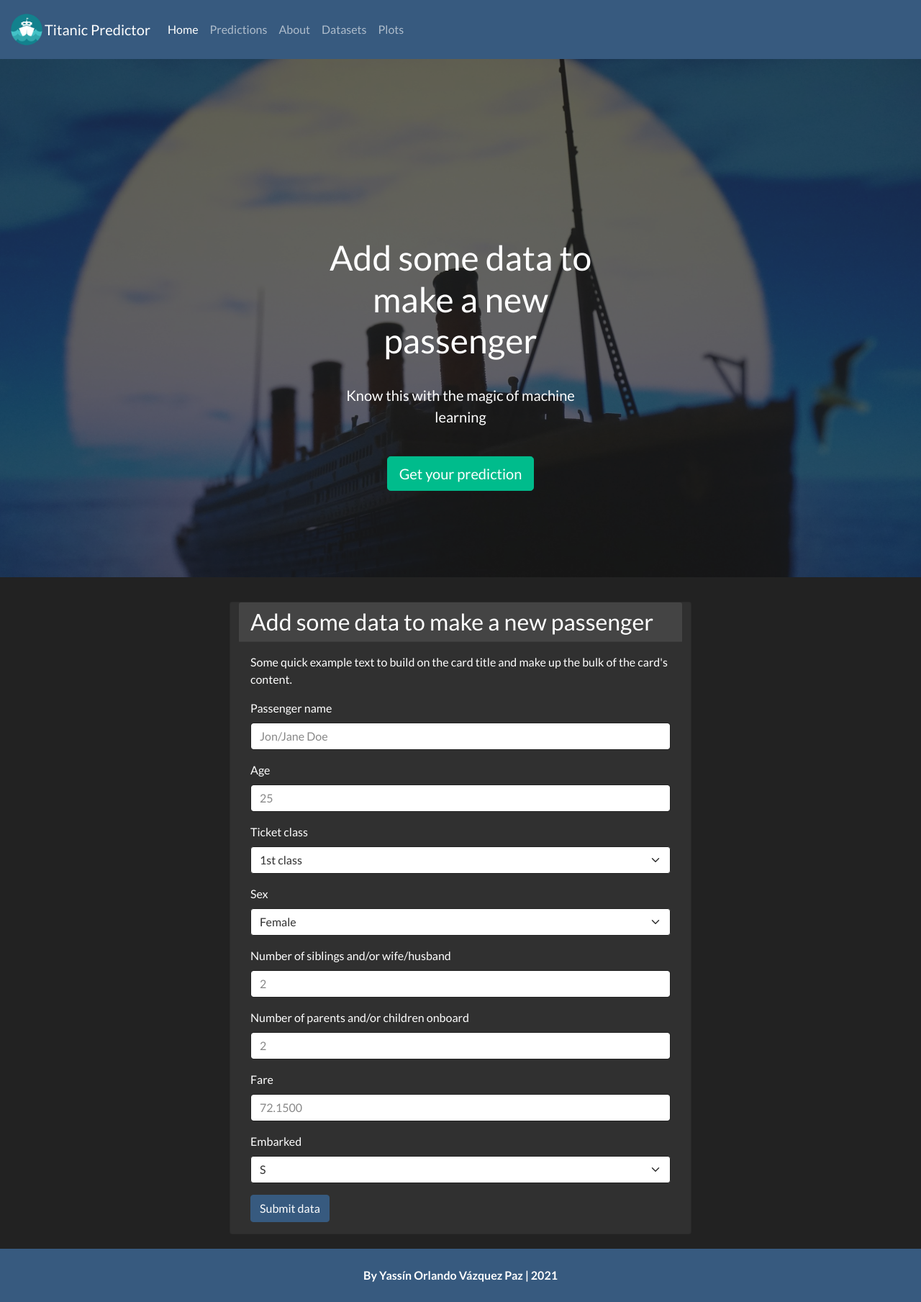
After one commit to yassinOrlando/titanic-predictor, a Flask app: page /prediction in a window 1280 px wide. The commit adds this page. Shown: the whole page at 72% size. Run offline with Flask 2, Linux system fonts and the light colour scheme; some libraries are stand-ins or nearby versions.

Commit message:
Predictions page designed and form designed too. Next I will improve form validations and Javascript.

```diff
--- a/main.py
+++ b/main.py
@@ -25,3 +25,7 @@ def datasets():
 @app.route("/interesting-statistics")
 def plots():
     return render_template('pages/plots.html')
+
+@app.route("/prediction")
+def predictions_page():
+    return render_template('pages/prediction.html')
--- a/templates/base.html
+++ b/templates/base.html
@@ -31,7 +31,7 @@
                         </a>
                     </li>
                     <li class="nav-item">
-                        <a class="nav-link" href="#">Start</a>
+                        <a class="nav-link" href="{{ url_for('predictions_page') }}">Predictions</a>
                     </li>
                     <li class="nav-item">
                         <a class="nav-link" href="{{ url_for('about') }}">About</a>
@@ -56,6 +56,8 @@
         <b> <a href="https://yassinovp.xyz/about-me/" target="_blank"> By Yassín Orlando Vázquez Paz | 2021 </a> </b>
     </footer>
 
+    {% block js_scripts %}
+    {% endblock %}
 </body>
 
 </html>
--- a/templates/pages/about.html
+++ b/templates/pages/about.html
@@ -8,6 +8,12 @@ About
 {% block main %}
 {{ wallpaper.wallpaper(title='Information about this project', lead='Here you can find additional information about this
 website', img='underwater.jpg') }}
+
+<div class="content-container">
+    <h2>This is a Machine learning project made for learning purposes</h2>
+    <p class="lead">Add some made up data and get a result</p>
+    <img src="{{ url_for('static', filename='img/ml-website.jpg') }}" alt="Project stack" class="plot-img">
+</div>
 
 <div class="content-container">
     <h2>What was used?</h2>
--- /dev/null
+++ b/templates/pages/prediction.html
@@ -0,0 +1,81 @@
+{% extends "base.html" %}
+{% import 'components/wallpaper.html' as wallpaper %}
+
+{% block title %}
+Predictions
+{% endblock %}
+
+{% block main %}
+
+{{ wallpaper.wallpaper(title='Add some data to make a new passenger', lead='Know this with the magic of machine
+learning', type='main') }}
+
+<div class="content-container">
+    <div class="row justify-content-center">
+        <div class="card col-lg-6" style="text-align: start;">
+            <h3 class="card-header">Add some data to make a new passenger</h3>
+            <div class="card-body">
+                <p class="card-text">Some quick example text to build on the card title and make up the bulk of the
+                    card's content.</p>
+
+                <div class="mb-3">
+                    <label for="name" class="form-label">Passenger name</label>
+                    <input type="text" class=" form-control" id="name" name="name" placeholder="Jon/Jane Doe">
+                </div>
+                <div class="mb-3">
+                    <label for="age" class="form-label">Age</label>
+                    <input type="number" min="0" max="99" class=" form-control" id="age" name="age" placeholder="25">
+                </div>
+                <div class="mb-3">
+                    <label for="class" class="form-label">Ticket class</label>
+                    <select class="form-select" id="class" name="class" aria-label="Default select example">
+                        <option value="1" selected>1st class</option>
+                        <option value="2">2nd class</option>
+                        <option value="3">3rd class</option>
+                    </select>
+                </div>
+                <div class="mb-3">
+                    <label for="sex" class="form-label">Sex</label>
+                    <select class="form-select" id="sex" name="sex" aria-label="Default select example">
+                        <option value="0" selected>Female</option>
+                        <option value="1">Male</option>
+                    </select>
+                </div>
+                <div class="mb-3">
+                    <label for="sibsp" class="form-label">Number of siblings and/or wife/husband</label>
+                    <input type="number" min="0" max="9" class=" form-control" id="sibsp" name="sibsp" placeholder="2">
+                </div>
+                <div class="mb-3">
+                    <label for="parch" class="form-label">Number of parents and/or children onboard</label>
+                    <input type="number" min="0" max="9" class=" form-control" id="parch" name="parch" placeholder="2">
+                </div>
+                <div class="mb-3">
+                    <label for="fare" class="form-label">Fare</label>
+                    <input type="number" min="0" max="100" class=" form-control" id="fare" name="fare" placeholder="72.1500">
+                </div>
+                <div class="mb-3">
+                    <label for="embarked" class="form-label">Embarked</label>
+                    <select class="form-select" id="embarked" name="embarked" aria-label="Default select example">
+                        <option value="0" selected>S</option>
+                        <option value="1">C</option>
+                        <option value="2">Q</option>
+                    </select>
+                </div>
+
+                <a href="#" class="btn btn-primary" onclick="sendData()">Submit data</a>
+            </div>
+        </div>
+    </div>
+</div>
+
+{% endblock %}
+
+{% block js_scripts %}
+<script>
+    console.log("Hello world")
+
+    function sendData() {
+        console.log("Sending data to the ML model")
+    }
+</script>
+{% endblock %}
```
Also changed, not shown: templates/pages/home.html (+0 -13 lines), static/img/ml-website.jpg (added).
